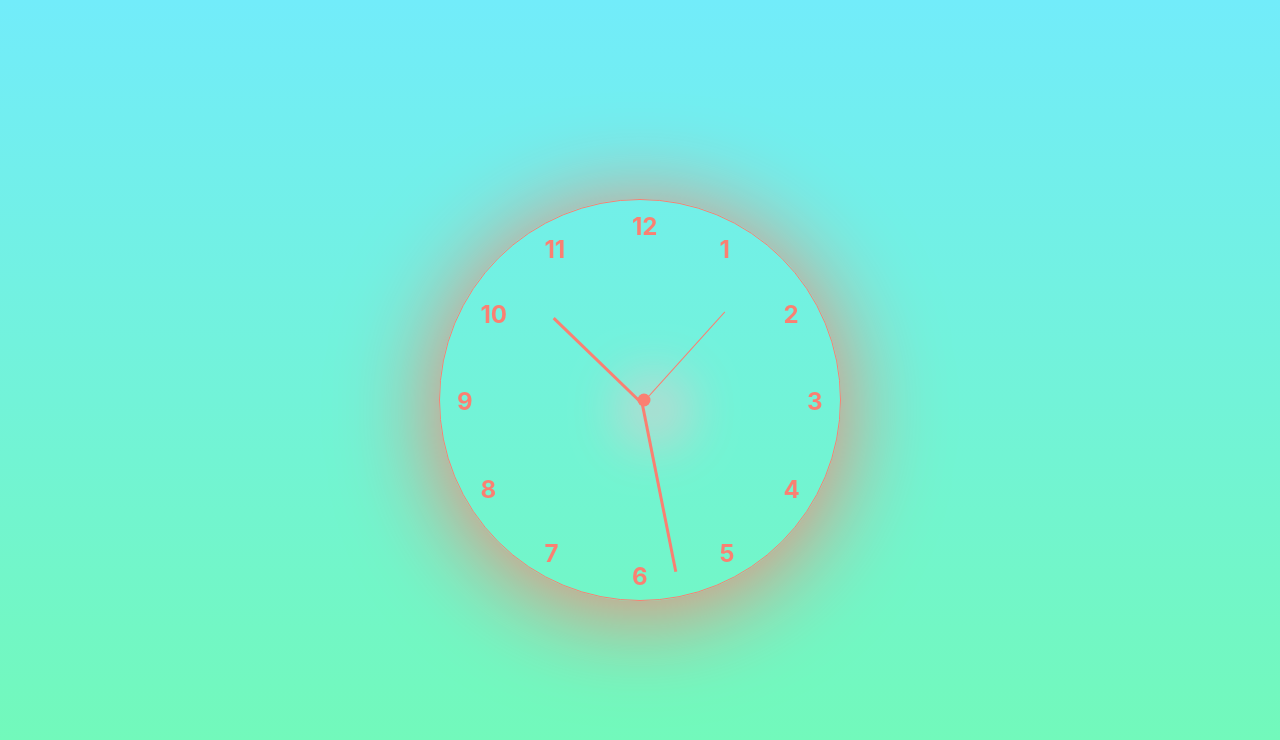
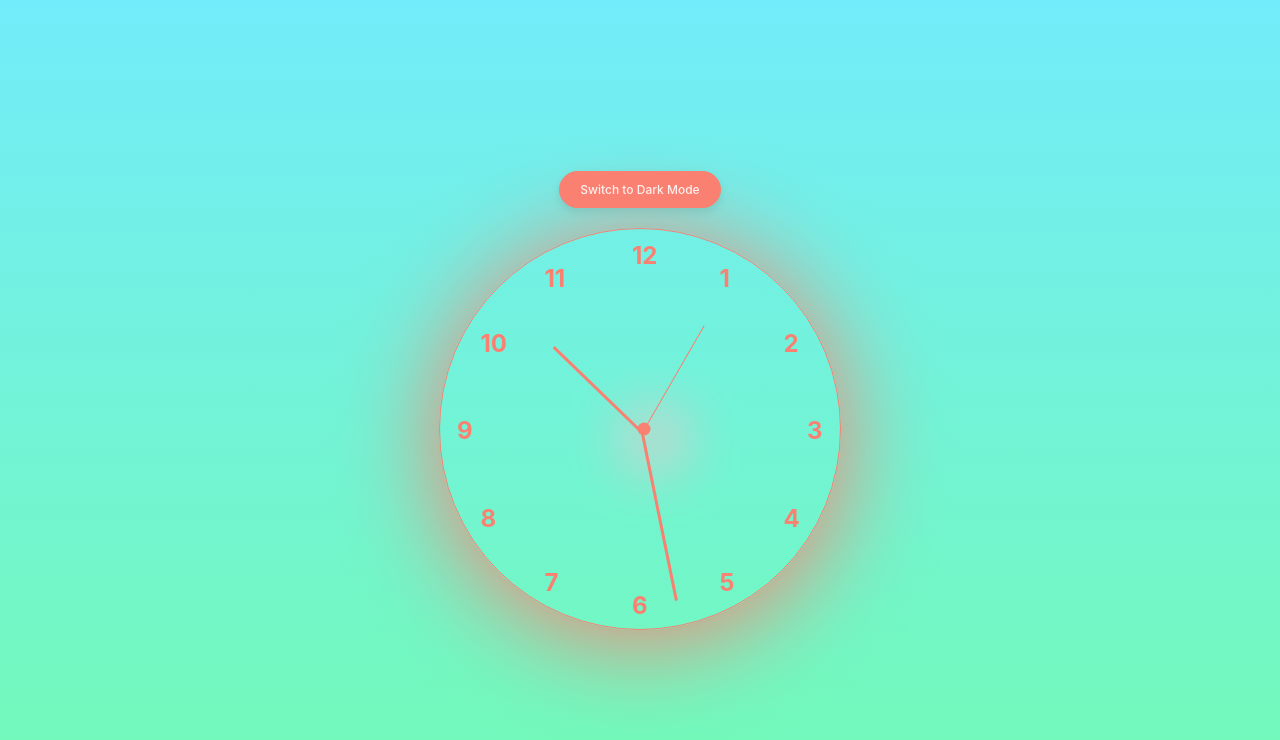
Before and after one commit to Ingvirb/klukka, a React (Vite) app: page / in a window 1280 px wide. Shown: the top 740 px of the page. Built offline with nearby package versions, Linux system fonts and the light colour scheme.

Commit message:
dark mode button

```diff
--- a/src/App.tsx
+++ b/src/App.tsx
@@ -1,3 +1,4 @@
+import { useState } from "react";
 import useTime from "./useTime";
 import * as S from "./styles";
 
@@ -5,10 +6,18 @@ const numbers = [1, 2, 3, 4, 5, 6, 7, 8, 9, 10, 11, 12];
 
 export default function Clock() {
   const time = useTime();
+  const [isDarkMode, setIsDarkMode] = useState(false);
+
+  const toggleDarkMode = () => {
+    setIsDarkMode((prevMode) => !prevMode);
+  };
 
   return (
-    <S.Wrapper>
-      <S.Clock>
+    <S.Wrapper isDarkMode={isDarkMode}>
+      <S.ToggleButton isDarkMode={isDarkMode} onClick={toggleDarkMode}>
+        {isDarkMode ? "Switch to Light Mode" : "Switch to Dark Mode"}
+      </S.ToggleButton>
+      <S.Clock isDarkMode={isDarkMode}>
         {numbers.map((number) => {
           const angle = number * 30; // Each number is 30 degrees apart
           return (
--- a/src/styles.ts
+++ b/src/styles.ts
@@ -1,29 +1,71 @@
 import styled from "styled-components";
 
-export const Wrapper = styled.div`
+// Define the prop type
+interface DarkModeProps {
+  isDarkMode: boolean;
+}
+
+export const Wrapper = styled.div<DarkModeProps>`
   height: 100vh;
   width: 100vw;
   display: flex;
+  flex-direction: column;
   align-items: center;
   justify-content: center;
-  background: linear-gradient(to bottom, #72ecfa, #72fab6);
+  background: ${({ isDarkMode }) =>
+    isDarkMode
+      ? "linear-gradient(to bottom, #1e1e1e, #3e3e3e)"
+      : "linear-gradient(to bottom, #72ecfa, #72fab6)"};
+  color: ${({ isDarkMode }) => (isDarkMode ? "#fff" : "#000")};
 `;
 
-export const Clock = styled.div`
+export const ToggleButton = styled.button<DarkModeProps>`
+  margin-bottom: 20px;
+  padding: 10px 20px;
+  font-size: 12px;
+  background: ${({ isDarkMode }) => (isDarkMode ? "#444" : "salmon")};
+  color: ${({ isDarkMode }) =>
+    isDarkMode ? "#fff" : "#fff"}; /* Use white text color for both modes */
+  border: 1px solid ${({ isDarkMode }) => (isDarkMode ? "#666" : "salmon")};
+  border-radius: 25px;
+  cursor: pointer;
+  transition: background 0.3s, color 0.3s, border 0.3s, transform 0.3s;
+  box-shadow: ${({ isDarkMode }) =>
+    isDarkMode
+      ? "0 4px 10px rgba(0, 0, 0, 0.2)"
+      : "0 4px 10px rgba(0, 0, 0, 0.1)"};
+
+  &:hover {
+    background: ${({ isDarkMode }) =>
+      isDarkMode
+        ? "#666"
+        : "#e9967a"}; /* Lighter salmon for hover in light mode */
+    border-color: ${({ isDarkMode }) =>
+      isDarkMode
+        ? "linear-gradient(to bottom, #1e1e1e, #3e3e3e)"
+        : "linear-gradient(to bottom, #72ecfa, #72fab6)"}; /* Match the background gradient */
+    transform: translateY(-2px);
+  }
+
+  &:active {
+    transform: translateY(1px);
+  }
+`;
+
+export const Clock = styled.div<DarkModeProps>`
   height: 400px;
   width: 400px;
-  border: 1.5px solid salmon;
-  box-shadow: 0px 10px 100px 1px salmon;
+  border: 1.5px solid ${({ isDarkMode }) => (isDarkMode ? "#fff" : "salmon")};
+  box-shadow: 0px 10px 100px 1px
+    ${({ isDarkMode }) => (isDarkMode ? "#333" : "salmon")};
   border-radius: 50%;
-  position: absolute;
+  position: relative;
   transition: transform 0.3s, border-color 0.3s; /* Add transition for smoother effect */
   &:hover {
     transform: scale(1.05); /* Scale up the clock on hover */
-    border-color: rgba(250, 128, 114, 0.5);
-    // opacity: 0.5; /* 50% less visible salmon color */
+    border-color: ${({ isDarkMode }) =>
+      isDarkMode ? "#888" : "rgba(250, 128, 114, 0.5)"};
   }
-  //background-color: green;
-  //background-color: green;
 `;
 
 export const CenterCircle = styled.div`
```
